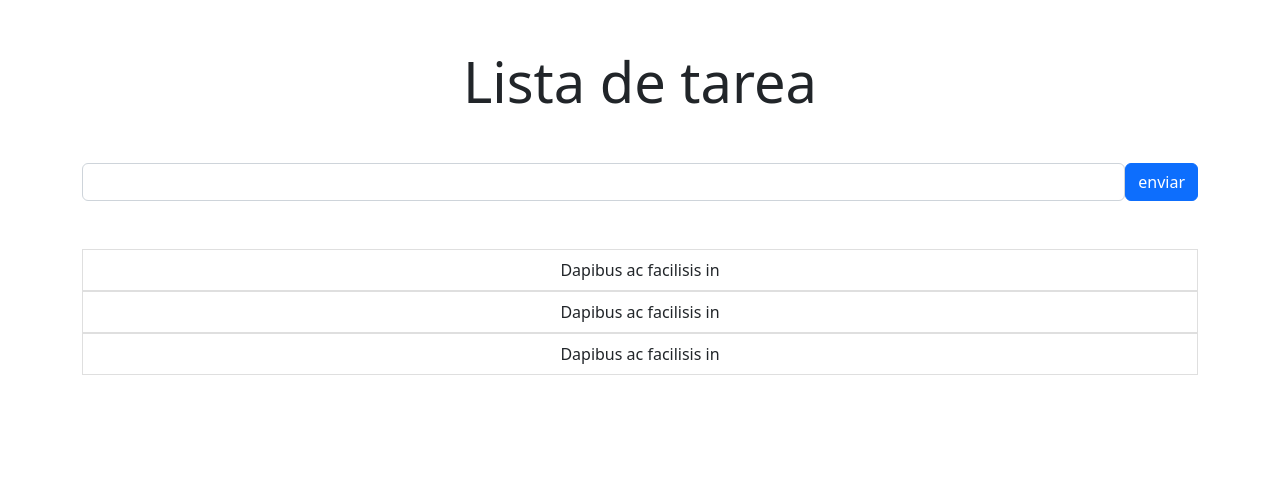
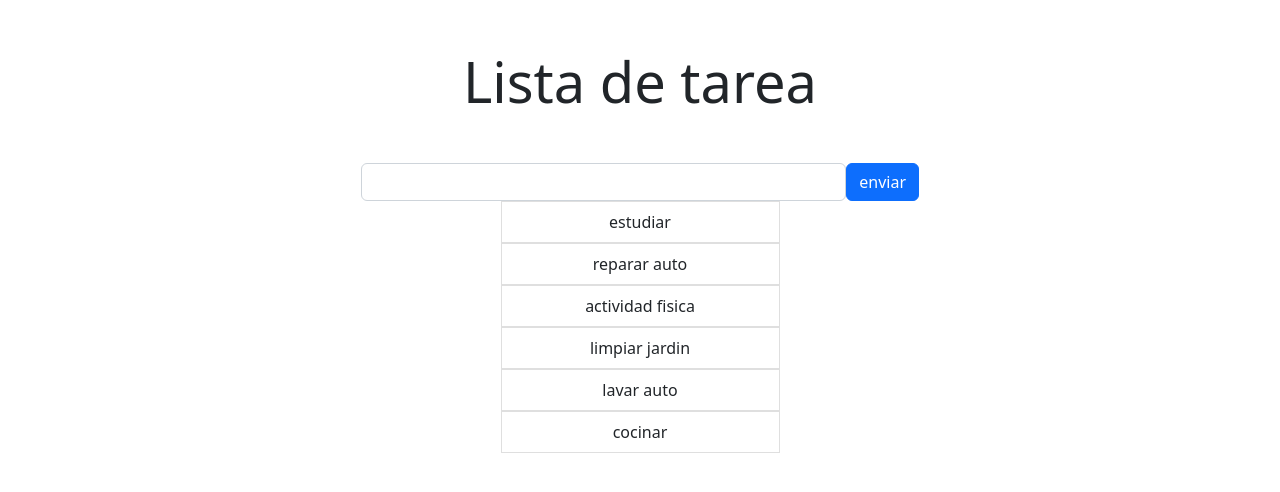
Before and after one commit to javieruncos/listaTareas, a React (Create React App) app: page / in a window 1280 px wide. Shown: the top 492 px of the page. Built offline with nearby package versions, Linux system fonts and the light colour scheme; data requests are answered from the project's data file.

Commit message:
agregamos el maquetado y realizamos el llamado a la api

```diff
--- /dev/null
+++ b/db.json
@@ -0,0 +1,28 @@
+{
+  "tarea": [
+    {
+      "nombreTarea": "estudiar",
+      "id": 1
+    },
+    {
+      "nombreTarea": "reparar auto",
+      "id": 2
+    },
+    {
+      "nombreTarea": "actividad fisica",
+      "id": 3
+    },
+    {
+      "nombreTarea": "limpiar jardin",
+      "id": 4
+    },
+    {
+      "nombreTarea": "lavar auto",
+      "id": 5
+    },
+    {
+      "nombreTarea": "cocinar",
+      "id": 6
+    }
+  ]
+}
--- a/package.json
+++ b/package.json
@@ -10,6 +10,7 @@
     "react": "^18.2.0",
     "react-bootstrap": "^2.5.0",
     "react-dom": "^18.2.0",
+    "react-hook-form": "^7.39.1",
     "react-scripts": "5.0.1",
     "web-vitals": "^2.1.4"
   },
--- a/src/App.js
+++ b/src/App.js
@@ -1,16 +1,21 @@
 import './App.css';
-import ListaTarea from "./components/ListaTarea";
 import 'bootstrap/dist/css/bootstrap.min.css'
 import { Container } from 'react-bootstrap';
 import FormularioTarea from './components/FormularioTarea';
+import ListaTarea from './components/ListaTarea';
+import { useEffect, useState } from 'react';
+import { consultarApi } from './helper/queries';
 
 function App() {
+
+
+
   return (
     <div className="App">
       <Container className='my-5'>
       <h1 className='display-4'>Lista de tarea</h1>
       <FormularioTarea/>
-      <ListaTarea/>
+
       </Container>
     </div>
   );
--- a/src/components/FormularioTarea.jsx
+++ b/src/components/FormularioTarea.jsx
@@ -1,12 +1,59 @@
 import React from 'react';
+import { useState ,useEffect} from 'react';
+import { crearTarea } from '../helper/queries';
+import ListaTarea from './ListaTarea';
+import {useForm} from "react-hook-form";
+import { Form } from 'react-bootstrap';
+import { consultarApi } from '../helper/queries';
+
+
 
 const FormularioTarea = () => {
+
+    // const [arregloTarea, setArregloTarea] = useState([])
+
+    // useEffect(()=>{
+    //   consultarApi().then((respuesta)=>{
+    //      setArregloTarea(respuesta)
+    //   })
+    // },[])
+
+
+    const{register,handleSubmit,formState:{errors}}=useForm()
+
+
+    const onSubmit = (data)=>{
+       crearTarea(data).then((respuesta)=>{
+        if(respuesta.status === 201){
+            console.log("tarea agregada")
+        }else{
+            console.log("error al agregar tarea")
+        }
+       })
+    }
+
+
+
+
     return (
-        <div className='my-5'>
-            <form className='d-flex'>
-            <input className='form-control'/>
+        <div className='my-5 w-50 mx-auto'>
+            <form className='d-flex' onSubmit={handleSubmit(onSubmit)}>
+            <input className='form-control'
+            {...register("nombreTarea",{
+                required:"la tarea es un datoobligatorio",
+                minLength:{
+                    value:2,
+                    message:"la cantidad minima de caracteres es de 2"
+                }
+            })}
+            />
+            <Form.Text className="text-danger">
+              {errors.nombreTarea?.message}
+            </Form.Text>
             <button className='btn btn-primary'>enviar</button>
             </form>
+            {/* <ListaTarea  arregloTarea={arregloTarea}></ListaTarea> */}
+            <ListaTarea></ListaTarea>
         </div>
     );
 };
--- a/src/components/ItemTarea.jsx
+++ b/src/components/ItemTarea.jsx
@@ -1,10 +1,10 @@
 import React from 'react';
 import ListGroup from 'react-bootstrap/ListGroup';
 
-const ItemTarea = () => {
+const ItemTarea = ({tarea}) => {
     return (
         <div>
-            <ListGroup.Item>Dapibus ac facilisis in</ListGroup.Item>
+            <ListGroup.Item>{tarea.nombreTarea}</ListGroup.Item>
         </div>
     );
 };
--- a/src/components/ListaTarea.jsx
+++ b/src/components/ListaTarea.jsx
@@ -1,15 +1,31 @@
 import React from 'react';
 import ListGroup from 'react-bootstrap/ListGroup';
 import ItemTarea from './ItemTarea';
+import { useState ,useEffect} from 'react';
+import { consultarApi } from '../helper/queries';
 
 
 const ListaTarea = () => {
+      const [arregloTarea, setArregloTarea] = useState([])
+
+    useEffect(()=>{
+      consultarApi().then((respuesta)=>{
+         setArregloTarea(respuesta)
+      })
+    },[])
+
+
+
+
+
+
     return (
-        <div>
+        <div className='w-50 mx-auto'>
         <ListGroup>
-         <ItemTarea/>
-         <ItemTarea/>
-         <ItemTarea/>
+            {
+                arregloTarea.map((item)=><ItemTarea  tarea={item} key={item.id}/>)
+            }
+
         </ListGroup>
         </div>
     );
--- /dev/null
+++ b/src/helper/queries.js
@@ -0,0 +1,38 @@
+const url = process.env.REACT_APP_API_TAREA;
+
+
+export const consultarApi = async()=>{
+
+   try {
+    const respuesta = await fetch(url);
+    const listaTarea = await respuesta.json()
+    console.log(listaTarea)
+    return listaTarea
+
+   } catch (error) {
+    console.log(error)
+    return false
+   }
+
+}
+
+
+
+export const crearTarea = async(tarea)=>{
+
+    try {
+        const respuesta = await fetch(url,{
+            method:"POST",
+            headers:{
+                "Content-Type":"application/json"
+            },
+            body:JSON.stringify(tarea)
+        })
+        return respuesta
+    } catch (error) {
+        console.log(error)
+        return false
+    }
+
+
+}
```
Also changed, not shown: 2 other files (tests, documents, lock files or other folders).
